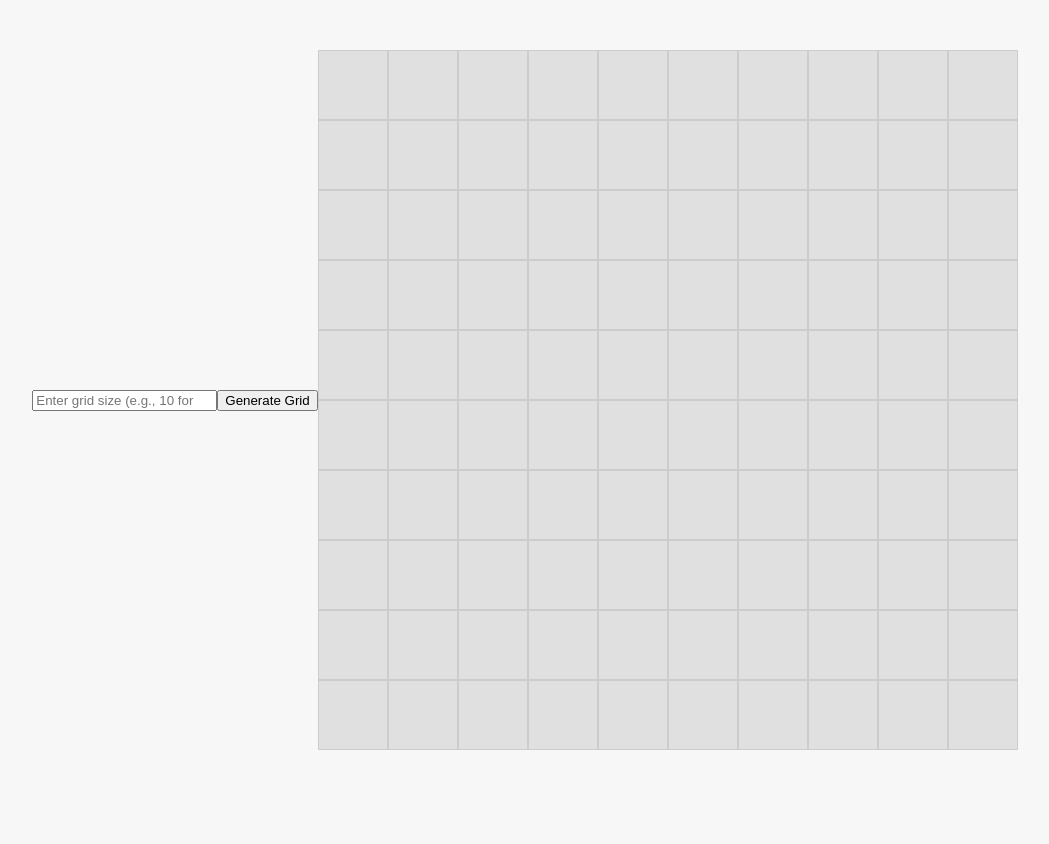
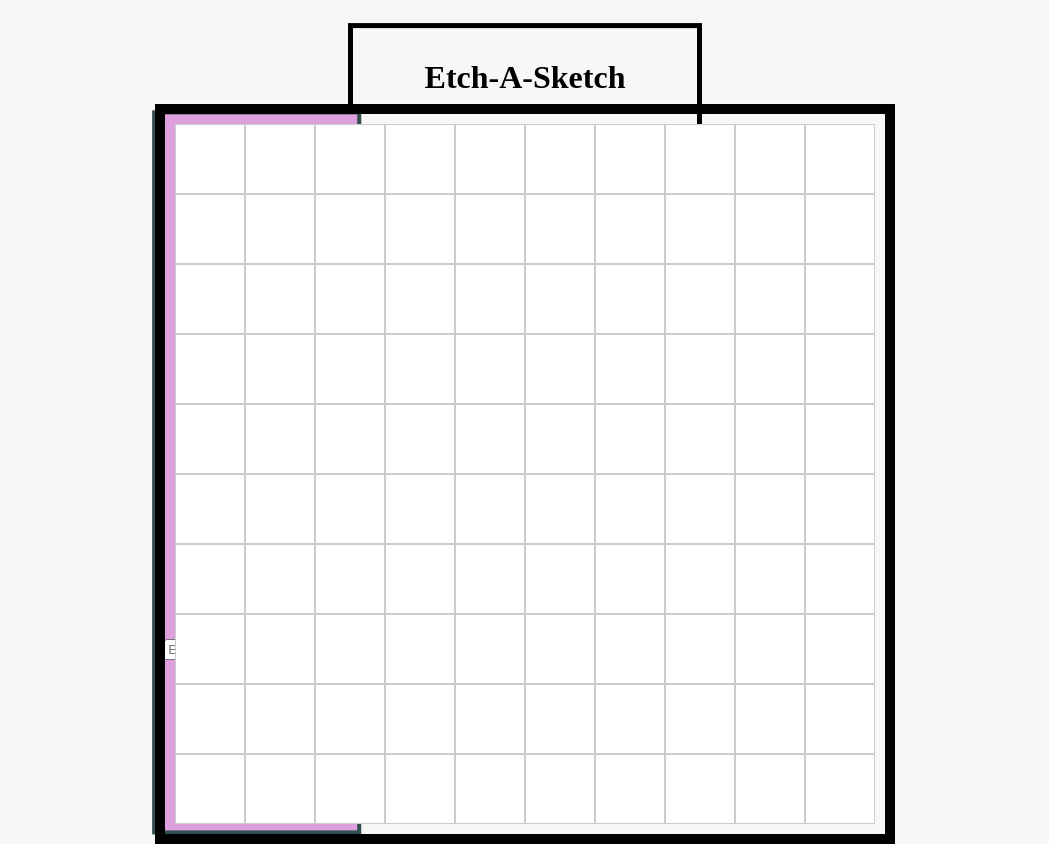
Before and after one commit to Dreis27/Project-Etch-a-Sketch, a plain HTML site: page index.html in a window 1280 px wide. Shown: the whole page, without its empty margins (115-1164 px from the left). Before the commit the page ends 800 px from the top, so only its background shows below. Drawn offline with Linux system fonts and the light colour scheme.

Commit message:
Improved the visual interface

```diff
--- a/index.html
+++ b/index.html
@@ -1,18 +1,36 @@
 <!DOCTYPE html>
 <html lang="en">
 <head>
+
     <meta charset="UTF-8">
     <meta http-equiv="X-UA-Compatible" content="IE=edge">
     <meta name="viewport" content="width=device-width, initial-scale=1.0">
     <title>Document</title>
     <link rel="stylesheet" href="style.css">
     <script src = script.js></script>
+
 </head>
 <body>
+    <header>
+        <h1>Etch-A-Sketch</h1>
+    </header>
 
-    <input type="number" id="gridSize" placeholder="Enter grid size (e.g., 10 for 10x10)">
-    <button onclick="generateGrid()">Generate Grid</button>
-    <div class="grid-container"></div>
+
+    <div class="main-container">
+        <div class="button-container">
+            <button>Button 1</button>
+            <button>Button 2</button>
+            <button>Button 3</button>
+            <button>Button 4</button>
+            <button>Button 5</button>
+            <button>Button 6</button>
+            <input type="number" id="gridSize" placeholder="Enter grid size (e.g., 10 for 10x10)">
+            <button onclick="generateGrid()">Generate Grid</button>
+        </div>
+        <div class="container">
+        <div class="grid-container"></div>
+    </div>
+    </div>
 
 </body>
 </html>
--- a/style.css
+++ b/style.css
@@ -1,20 +1,63 @@
+
+
 body {
-    margin: 0; /* Reset default margin */
-    height: 100vh; /* Make the body take the full viewport height */
-    display: flex; /* Use flexbox */
+
+    margin: 100px; /* Reset default margin */
+    gap: 10px;
     justify-content: center; /* Center horizontally */
     align-items: center; /* Center vertically */
     background-color: #f7f7f7; /* Optional: add a background color */
 }
 
+header {
+    border: 5px solid;
+    margin: auto;
+    width: 30%;
+    padding: 10px;
+    top: 50%;
+    transform: translate(0, -70%);
+    text-align: center;
+}
+.main-container {
+    display: flex;
+    align-items: start;
+}
+
+.button-container {
+    position: absolute;
+    top: 50%;
+    transform: translate(80%, -40%);
+
+    height: 700px;
+    padding: 8px;
+    background: plum;
+    display: flex;
+    align-items: center;
+    flex-direction: column;
+    gap: 50px;
+    margin-right: 0px;
+    border: 4px solid darkslategray;
+
+    justify-content: center;
+}
+
+
+
 .grid-container {
+
+    position: absolute;
+    top: 50%;
+    left: 50%;
+    transform: translate(-50%, -40%);
+    padding: 10px;
     display: grid;
     gap: 0px;
     width: 700px;
     height: 700px;
+    border: 10px solid #000000
 }
 
 .grid-item {
-    background-color: #e0e0e0;
+    background-color: #ffffff;
     border: 0.5px solid #ccc;
 }
```
